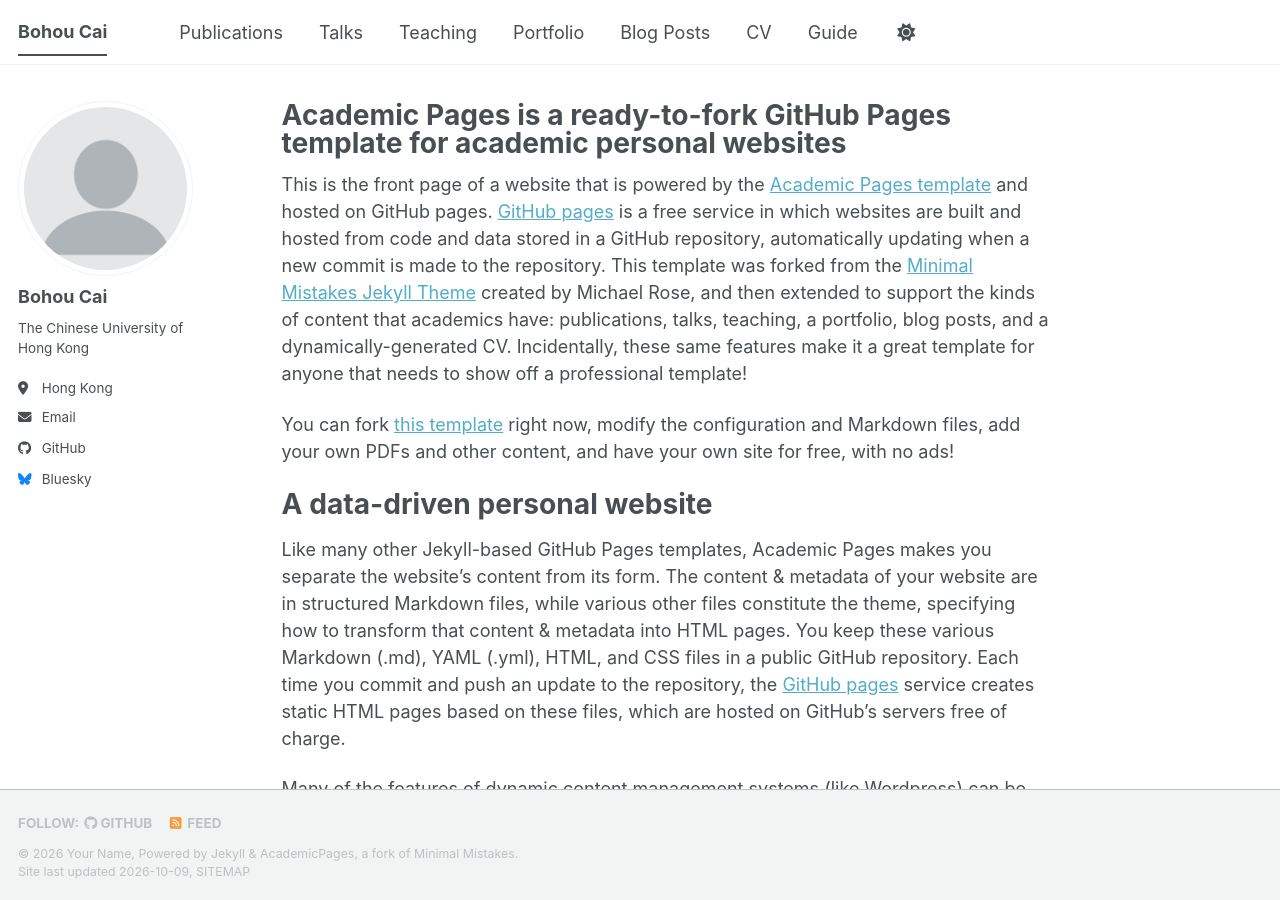
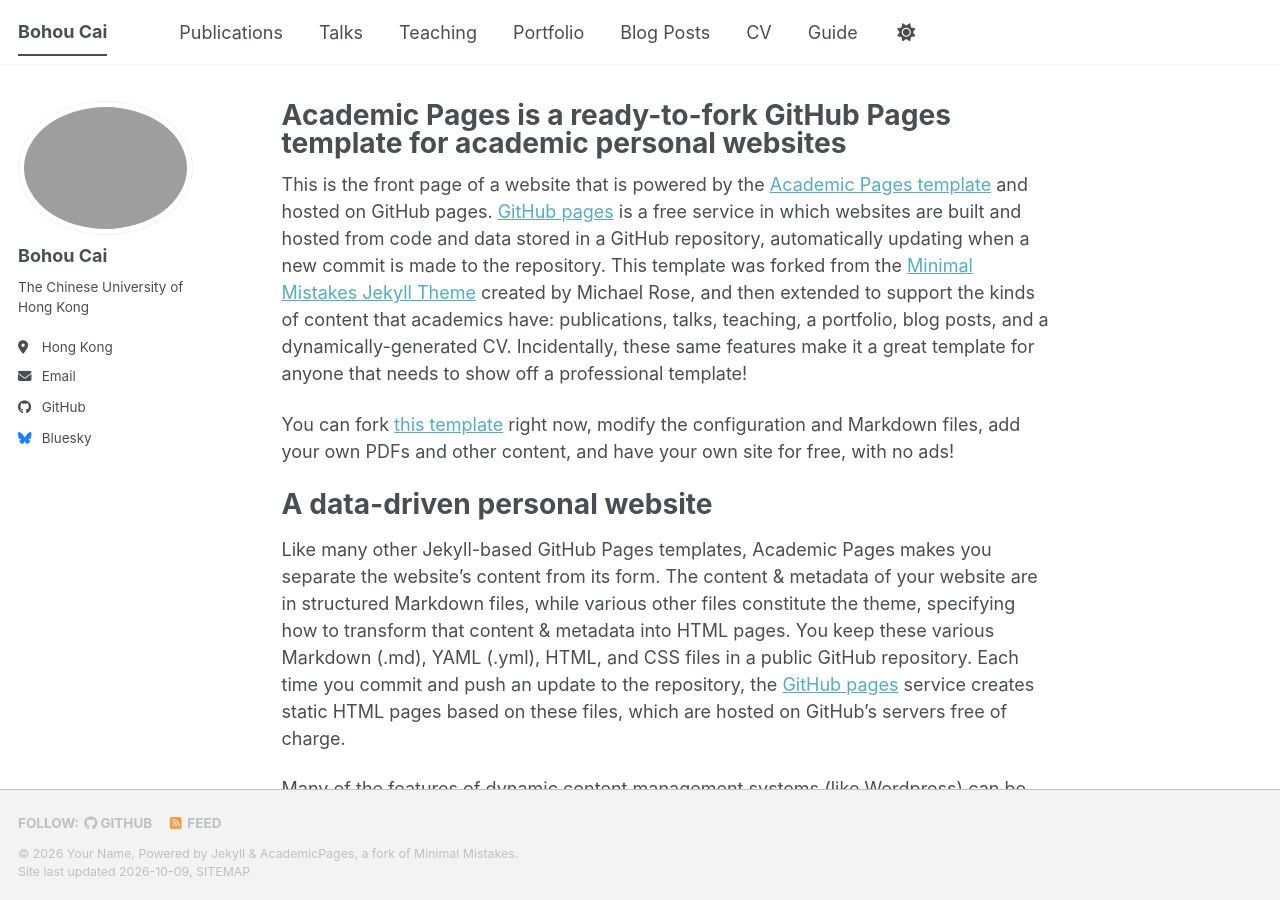
Before and after one commit to bohoucai/bohoucai.github.io, a Jekyll site: the page built from _pages/about.md, in a window 1280 px wide and 900 px high. Built offline with Jekyll 4.4.1, drawn with Linux system fonts in a browser that asks for light colours; a style sheet for code colours, icons or effects is not loaded.

Commit message:
Update _config.yml

```diff
--- a/_config.yml
+++ b/_config.yml
@@ -23,7 +23,7 @@ repository               : "bohoucai.github.io"
 #               Additional customization can be done by editing /_includes/author-profile.html
 author:
   # Biographic information
-  avatar           : "profile.png"
+  avatar           : "JC9_6564.jpg"
   name             : "Bohou Cai"
   pronouns         : # example: "she/her"
   bio              : "The Chinese University of Hong Kong"
```
